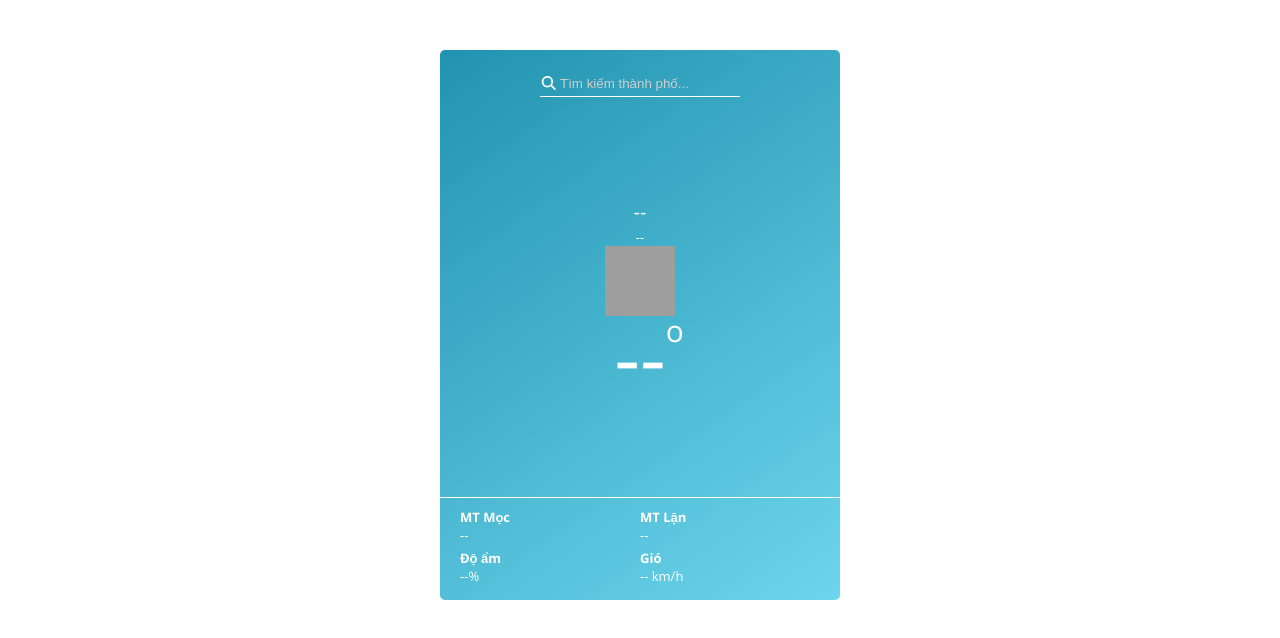
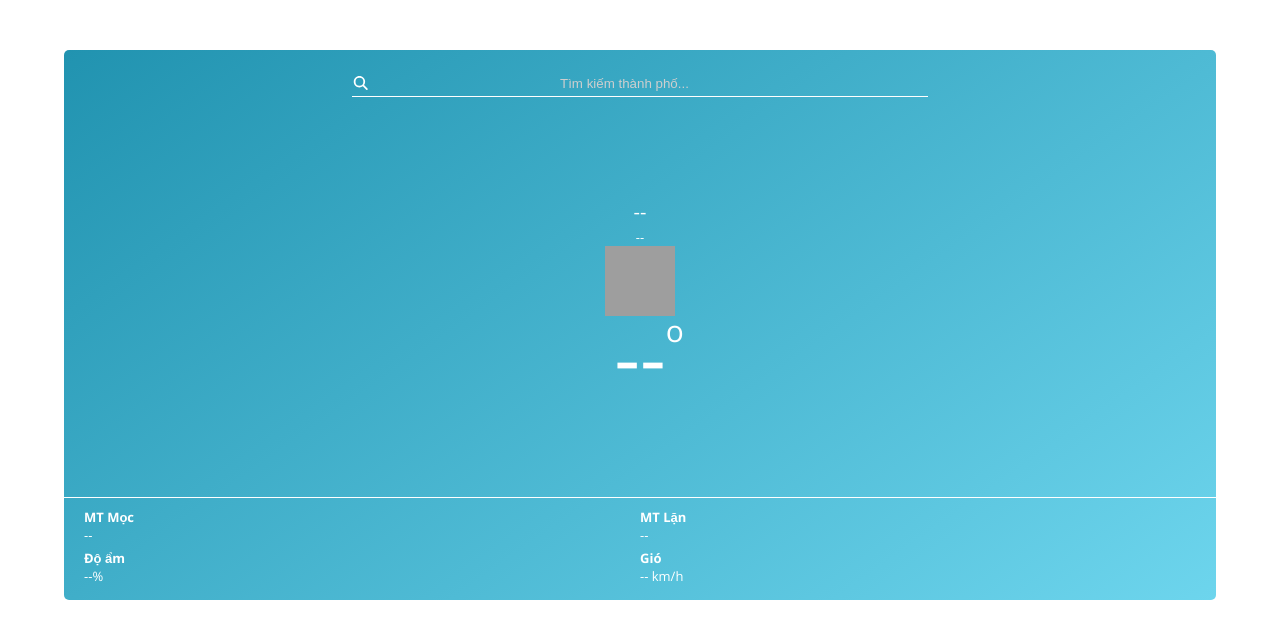
Before and after one commit to TuanN05/weather-app, a plain HTML site: page index.html in a window 1280 px wide. Drawn offline with nearby package versions, Linux system fonts and the light colour scheme; grey boxes are pictures that could not be loaded.

Commit message:
tang width

```diff
--- a/index.css
+++ b/index.css
@@ -6,11 +6,12 @@
 .container {
   color: white;
   background: linear-gradient(145deg, #2193b0, #6dd5ed);
-    width: 400px;
+  min-width: 400px;
+  width: 90%;
   margin: 50px auto;
   border-radius: 5px;
   font-size: 14px;
-    font-family: 'Open Sans', sans-serif;
+  font-family: "Open Sans", sans-serif;
 }
 
 .search-bar {
@@ -40,7 +41,7 @@
 }
 
 #search-input::placeholder {
-    color: rgb(206,206,206);
+  color: rgb(206, 206, 206);
 }
 
 .info-wrapper {
@@ -74,7 +75,7 @@
 }
 
 .temperature::after {
-    content: 'o';
+  content: "o";
   position: absolute;
   font-size: 30px;
 }
```
Lines whose indentation alone changed are shown as unchanged.
